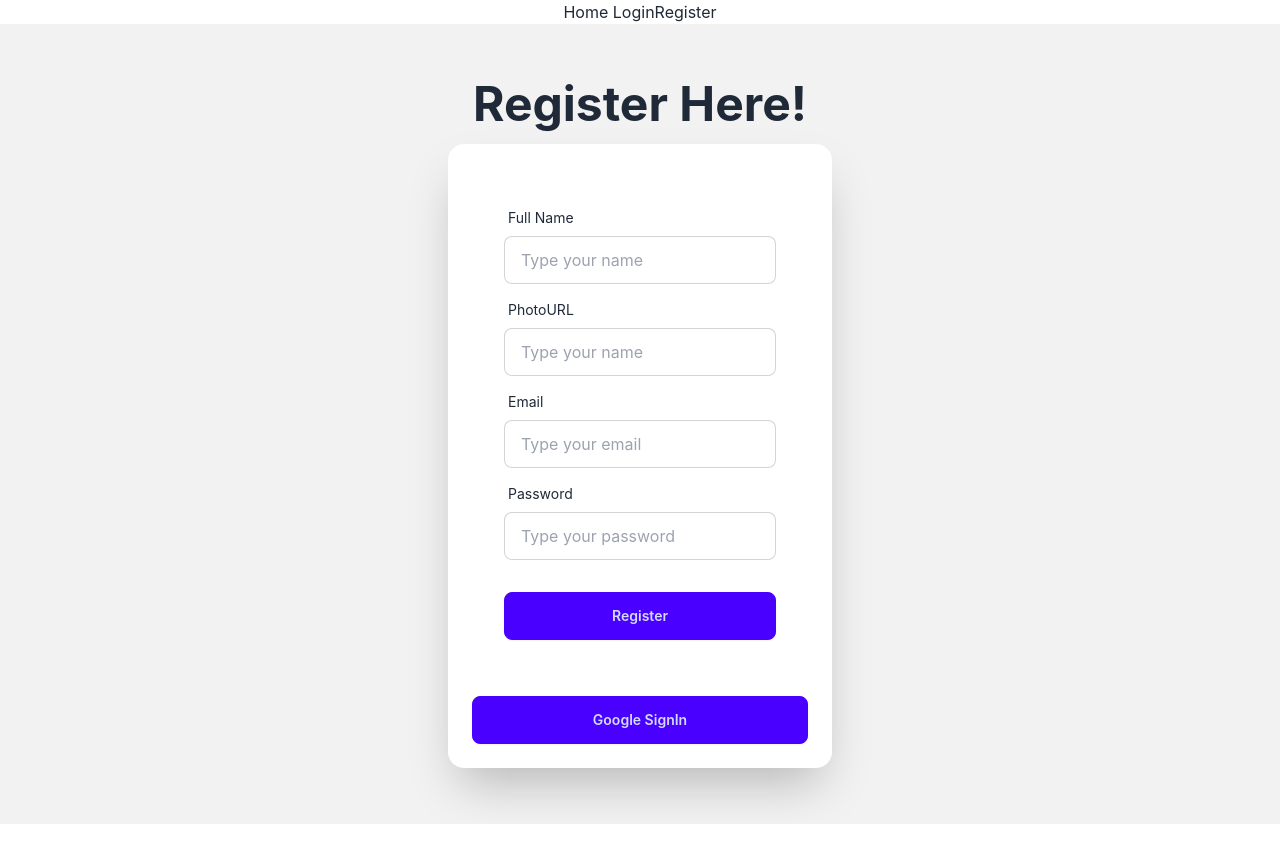
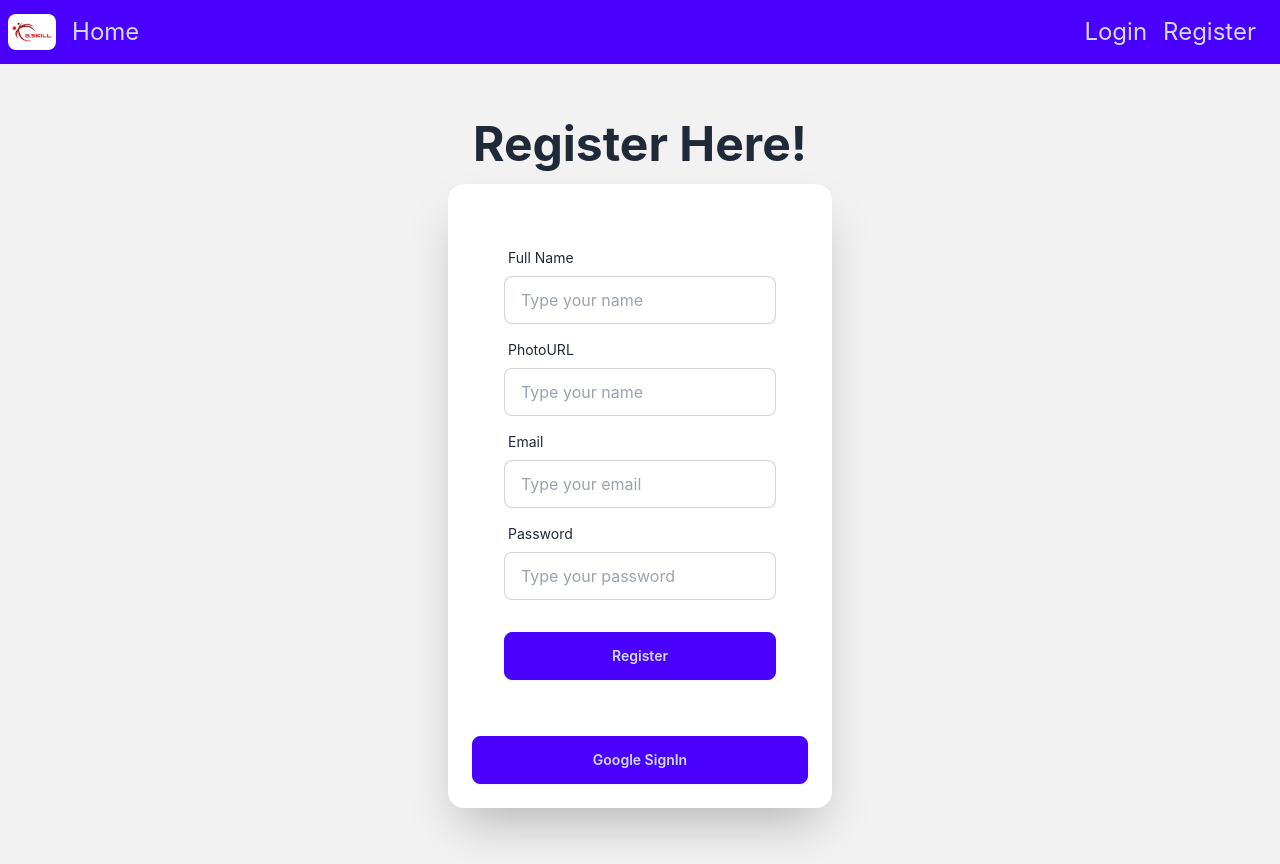
Before and after one commit to mainul786/greatskill, a React (Create React App) app: page /register in a window 1280 px wide. Before the commit the page ends 824 px from the top, so only its background shows below. Built offline with nearby package versions, Linux system fonts and the light colour scheme; no server answers.

Commit message:
navbar create successfully

```diff
--- a/src/pages/Header/Header.js
+++ b/src/pages/Header/Header.js
@@ -1,6 +1,7 @@
 import React, { useContext } from 'react';
 import { Link } from 'react-router-dom';
 import { AuthContext } from '../../context/UserContext/UserContext';
+import gSkill from '../../assest/images/gSkill.jpg';
 
 
 const Header = () => {
@@ -16,9 +17,15 @@ const Header = () => {
     }
 
     return (
+        <div className="navbar bg-primary text-primary-content flex justify-between items-center">
             <div>
-            <Link to='/'>Home</Link>
-            <> {user?.uid
+                <Link to='/' className="text-3xl">
+                    <img src={gSkill} alt='' className='h-9 rounded-lg' />
+                </Link>
+                <Link to='/' className='text-2xl px-4'>Home</Link>
+            </div>
+            <div>
+                {user?.uid
                     ?
                     <>
                         <span>{user?.displayName}</span>
@@ -26,13 +33,12 @@ const Header = () => {
                         <button onClick={handleSignOut}>LogOut</button>
                     </>
                     :
-                <>
-                    <Link to='/login'>Login</Link>
-                    <Link to='/register'>Register</Link>
-                </>
+                    <div>
+                        <Link to='/login' className='px-4 text-2xl'>Login</Link>
+                        <Link to='/register' className='pr-4 text-2xl'>Register</Link>
+                    </div>
                 }
-
-            </>
+            </div>
         </div>
     );
 };
```
Also changed, not shown: src/pages/Register/Register.js (+4 -3 lines). Lines whose indentation alone changed are shown as unchanged.
